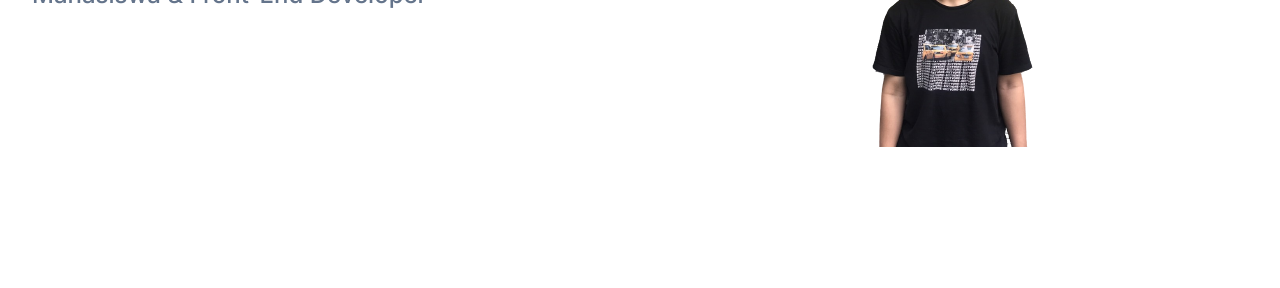
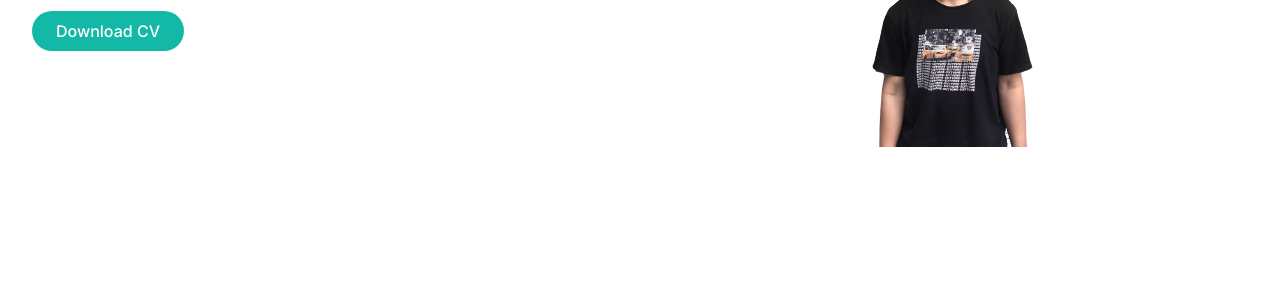
Before and after one commit to fatihabdi/web-portfolio-tailwind, a website: page index.html in a window 1280 px wide. Shown: the part 362-650 px from the top of the page. Drawn offline with Linux system fonts and the light colour scheme.

Commit message:
add download button

```diff
--- a/index.html
+++ b/index.html
@@ -128,6 +128,9 @@
             <h2 class="mb-5 text-lg font-medium text-secondary lg:text-2xl dark:text-white">
               Mahasiswa & Front-End Developer
             </h2>
+            <button class="px-6 py-2 text-base font-medium text-white bg-primary rounded-full" onclick="window.location.href='dist/img/CV-Abdi Fatih.pdf';">
+              Download CV
+            </button>
           </div>
           <div class="self-end w-full px-4 lg:w-1/2">
             <div class="relative mt-10 lg:mt-9 lg:right-0">
```
Also changed, not shown: dist/output.css, 1 other file.
